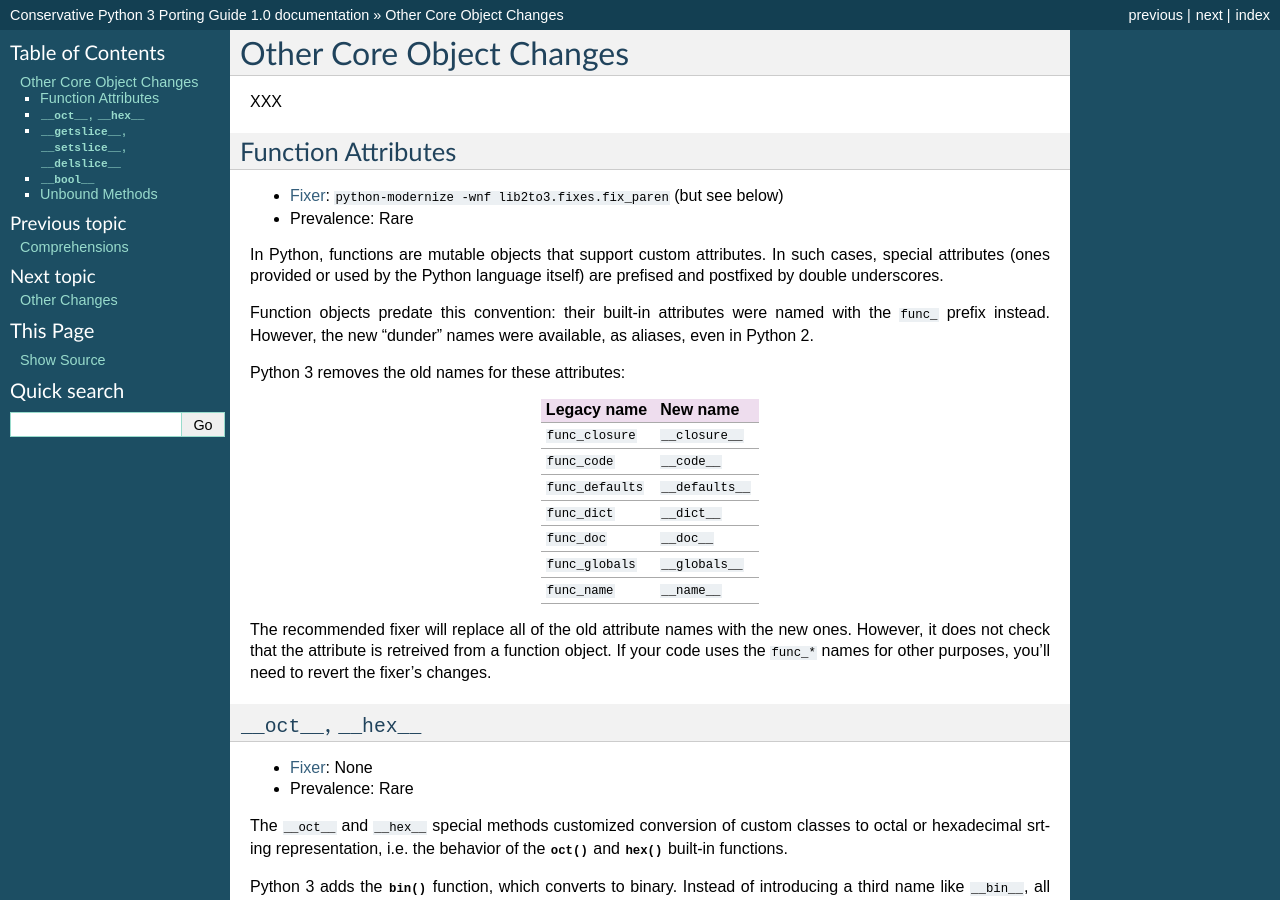
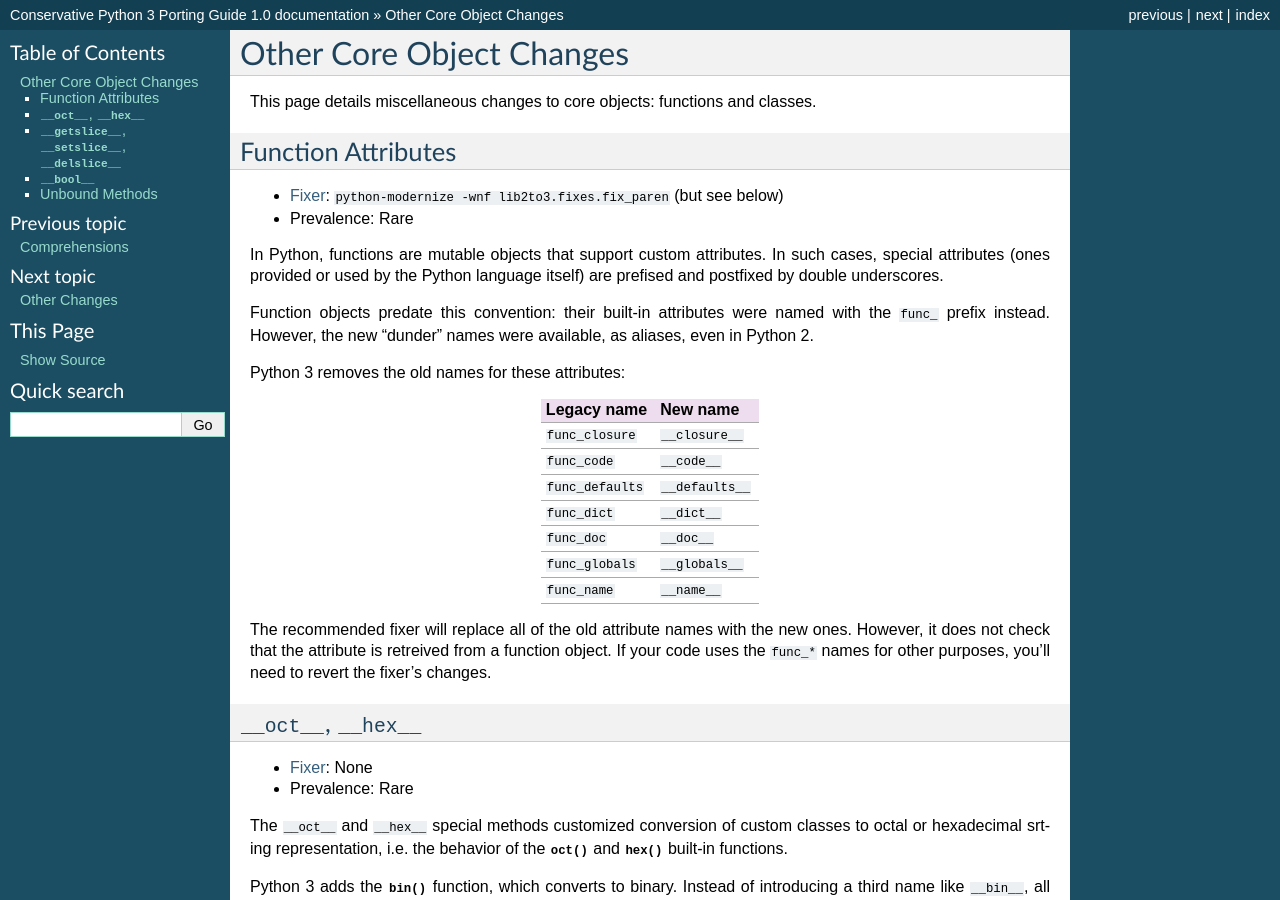
Before and after one commit to fedora-python/portingguide, a Sphinx documentation site: the page built from source/core-obj-misc.rst, in a window 1280 px wide and 900 px high. Built offline with Sphinx 7.4.7, drawn with Linux system fonts in a browser that asks for light colours.

Commit message:
Simple intro for Other core object changes

```diff
--- a/source/core-obj-misc.rst
+++ b/source/core-obj-misc.rst
@@ -1,7 +1,8 @@
 Other Core Object Changes
 -------------------------
 
-XXX
+This page details miscellaneous changes to core objects: functions and
+classes.
 
 
 Function Attributes
```
